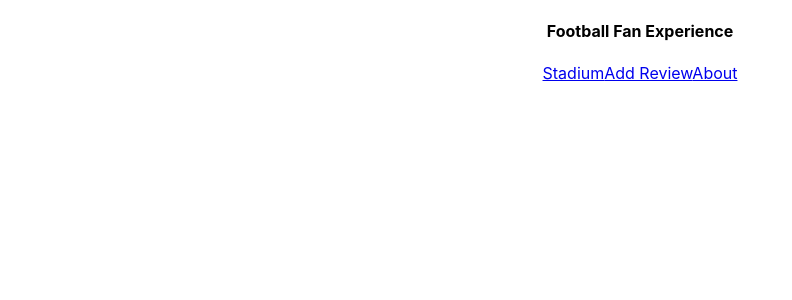
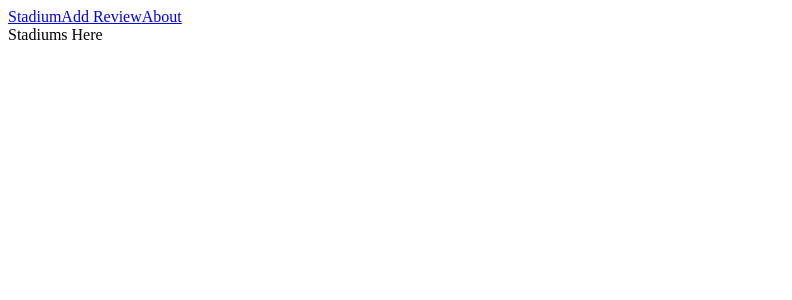
Before and after one commit to mjdurando82/Football-Fan-Experience, a React (Create React App) app in the folder client/: page /stadiums in a window 1280 px wide. Shown: the top 300 px of the page, without its empty margins (0-792 px from the left). Built offline with nearby package versions, Linux system fonts and the light colour scheme.

Commit message:
work on components

```diff
--- a/client/src/App.js
+++ b/client/src/App.js
@@ -1,12 +1,17 @@
 import './App.css'
 import Nav from './components/Nav'
 import { Routes, Route } from 'react-router-dom'
+import StadiumList from './components/StadiumList'
+
 function App() {
   return (
-    <div className="App">
-      <header>
-        <Nav />
-      </header>
+    <div>
+      <Nav />
+      <main>
+        <Routes>
+          <Route path="/stadiums" element={<StadiumList />} />
+        </Routes>
+      </main>
     </div>
   )
 }
--- a/client/src/components/Nav.jsx
+++ b/client/src/components/Nav.jsx
@@ -3,14 +3,13 @@ import { NavLink } from 'react-router-dom'
 const Nav = () => {
 
   return(
-    <nav className="navbar">
-      <h4>Football Fan Experience</h4>
-      <div>
+    <header>
+      <nav className="navbar">
         <NavLink to='/'>Stadium</NavLink>
         <NavLink to='/add-review'>Add Review</NavLink>
         <NavLink to='/about'>About</NavLink>
-      </div>
     </nav>
+    </header>
   )
 }
 
--- a/client/src/components/StadiumList.jsx
+++ b/client/src/components/StadiumList.jsx
@@ -0,0 +1,9 @@
+const StadiumList = () => {
+  return(
+    <div>
+      Stadiums Here
+    </div>
+  )
+}
+
+export default StadiumList
--- a/client/src/index.js
+++ b/client/src/index.js
@@ -1,20 +1,11 @@
-import './index.css'
+import React from 'react'
+import { createRoot } from 'react-dom/client'
 import App from './App'
-import React from 'react'
-import ReactDOM from 'react-dom/client'
-import reportWebVitals from './reportWebVitals'
 import { BrowserRouter } from 'react-router-dom'
 
-const root = ReactDOM.createRoot(document.getElementById('root'))
+const root = createRoot(document.getElementById('root'))
 root.render(
-  <React.StrictMode>
-    <BrowserRouter>
-      <App />
-    </BrowserRouter>
-  </React.StrictMode>
+  <BrowserRouter>
+    <App />
+  </BrowserRouter>
 )
-
-// If you want to start measuring performance in your app, pass a function
-// to log results (for example: reportWebVitals(console.log))
-// or send to an analytics endpoint. Learn more: https://bit.ly/CRA-vitals
-reportWebVitals()
--- a/client/src/reportWebVitals.js
+++ /dev/null
@@ -1,13 +0,0 @@
-const reportWebVitals = onPerfEntry => {
-  if (onPerfEntry && onPerfEntry instanceof Function) {
-    import('web-vitals').then(({ getCLS, getFID, getFCP, getLCP, getTTFB }) => {
-      getCLS(onPerfEntry);
-      getFID(onPerfEntry);
-      getFCP(onPerfEntry);
-      getLCP(onPerfEntry);
-      getTTFB(onPerfEntry);
-    });
-  }
-};
-
-export default reportWebVitals;
```
Also changed, not shown: client/src/setupTests.js (deleted, +0 -5 lines).
